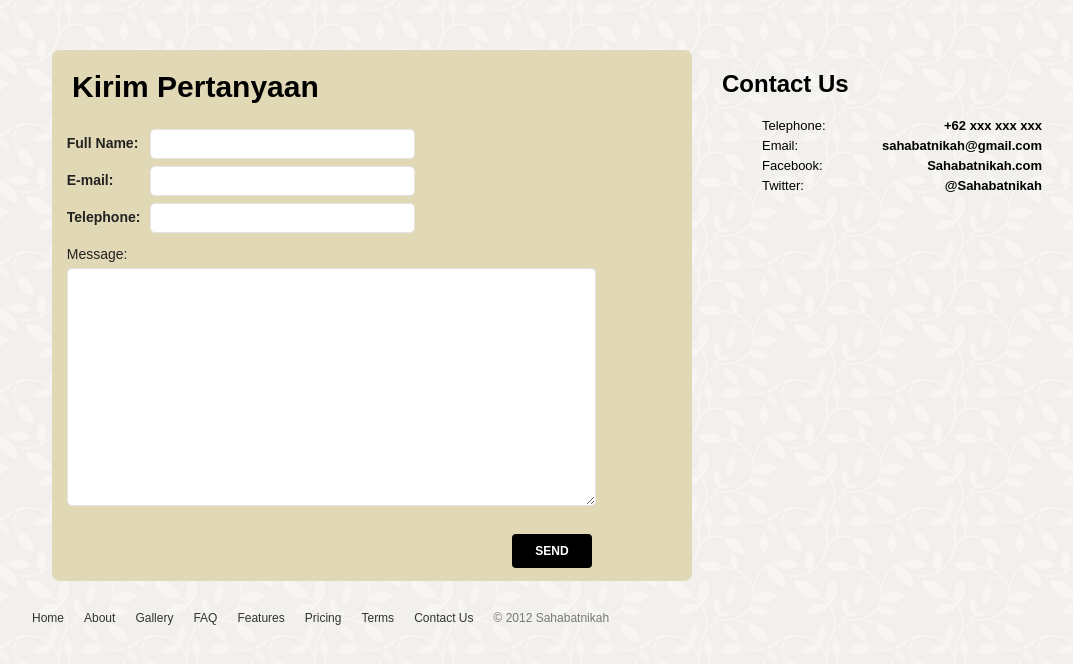
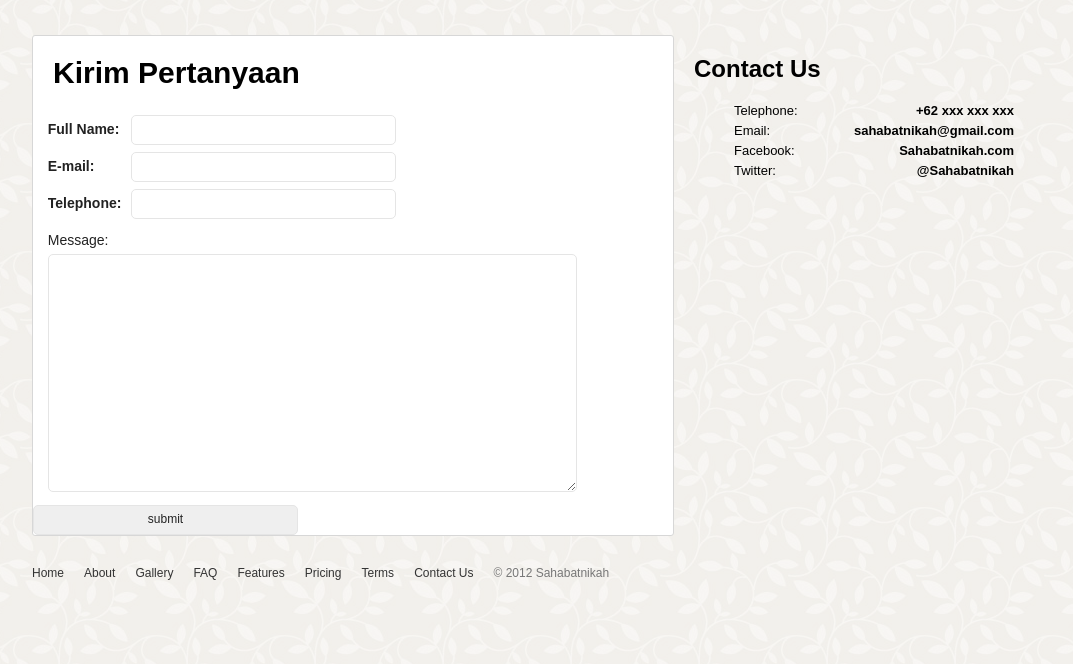
Before and after one commit to Dwira/Sahabat-Nikah, a CodeIgniter app: page /sahabatnikah/contact in a window 1280 px wide. Shown: the part 50-714 px from the top of the page, without its empty margins (108-1181 px from the left). Run offline with CodeIgniter, Linux system fonts and the light colour scheme.

Commit message:
Fix contact

```diff
--- a/application/views/pages/contact.php
+++ b/application/views/pages/contact.php
@@ -1,7 +1,7 @@
 <div id="contact-content">
 	<div id="left-contact">
 	<h1> Kirim Pertanyaan </h1>
-	<form id="contact-form" method="post" enctype="multipart/form-data">
+	<form id="contact-form" method="post" action="/sendcontact">
 			<fieldset>
 				<label><span class="text-form">Full Name:</span><input type="text"></label>
 				<label><span class="text-form">E-mail:</span><input type="text"></label>
@@ -12,8 +12,7 @@
 				</div>
 
 			</fieldset>
-			<div class="button">SEND
-			</div>
+			<input type="submit" value="submit" />
 	</form>
 	</div>
 
--- a/theme/style/contact.css
+++ b/theme/style/contact.css
@@ -1,21 +1,23 @@
 /* Contact Page Start */
 #contact-content {
-	width:960px;
-	margin:0px auto 0px ;
-	padding:50px;
+	width:1000px;
+	margin:35px auto 0px ;
 }
+
 #left-contact{
-	width : 640px;
-	margin-left : 0px;
-	float : left;
-	background : #e1d8b5;
-	border-radius : 7.5px;
+	width: 640px;
+	float: left;
+	background: #fff;
+	border-radius: 3px;
+	border: 1px solid #d7d7d7;
 }
+
 #left-contact h1{
 	margin-left : 20px;
 	font-size :30px;
 	font-weight : bold
 }
+
 #contact-form {display:block;}
 #contact-form label {
 		display:block;
@@ -79,7 +81,8 @@
 	text-align : center;
 }
 #right-contact{
-	margin-left : 670px;
+	float: left;
+	margin-left: 20px;
 	width : 280px;
 
 }
```
